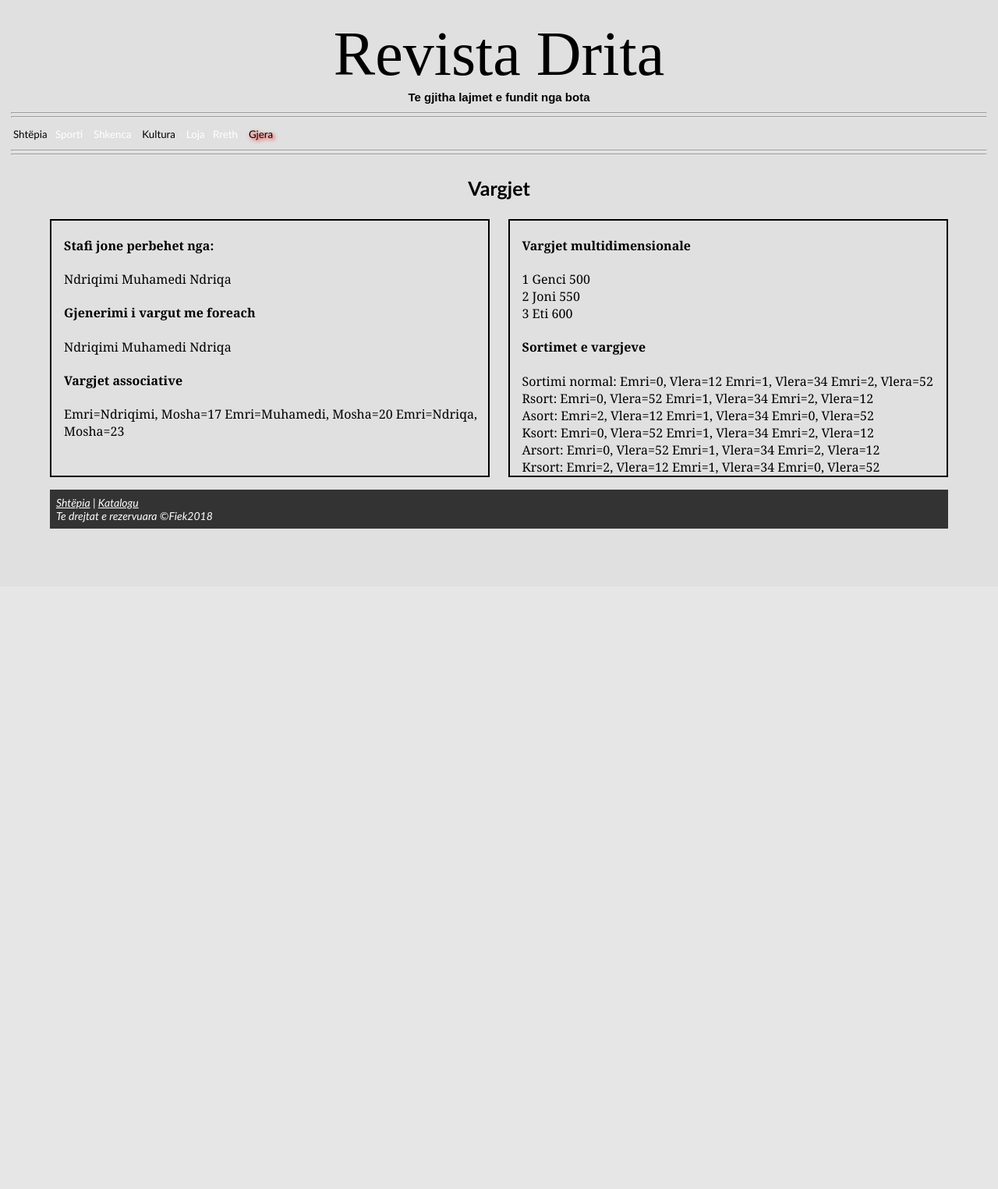
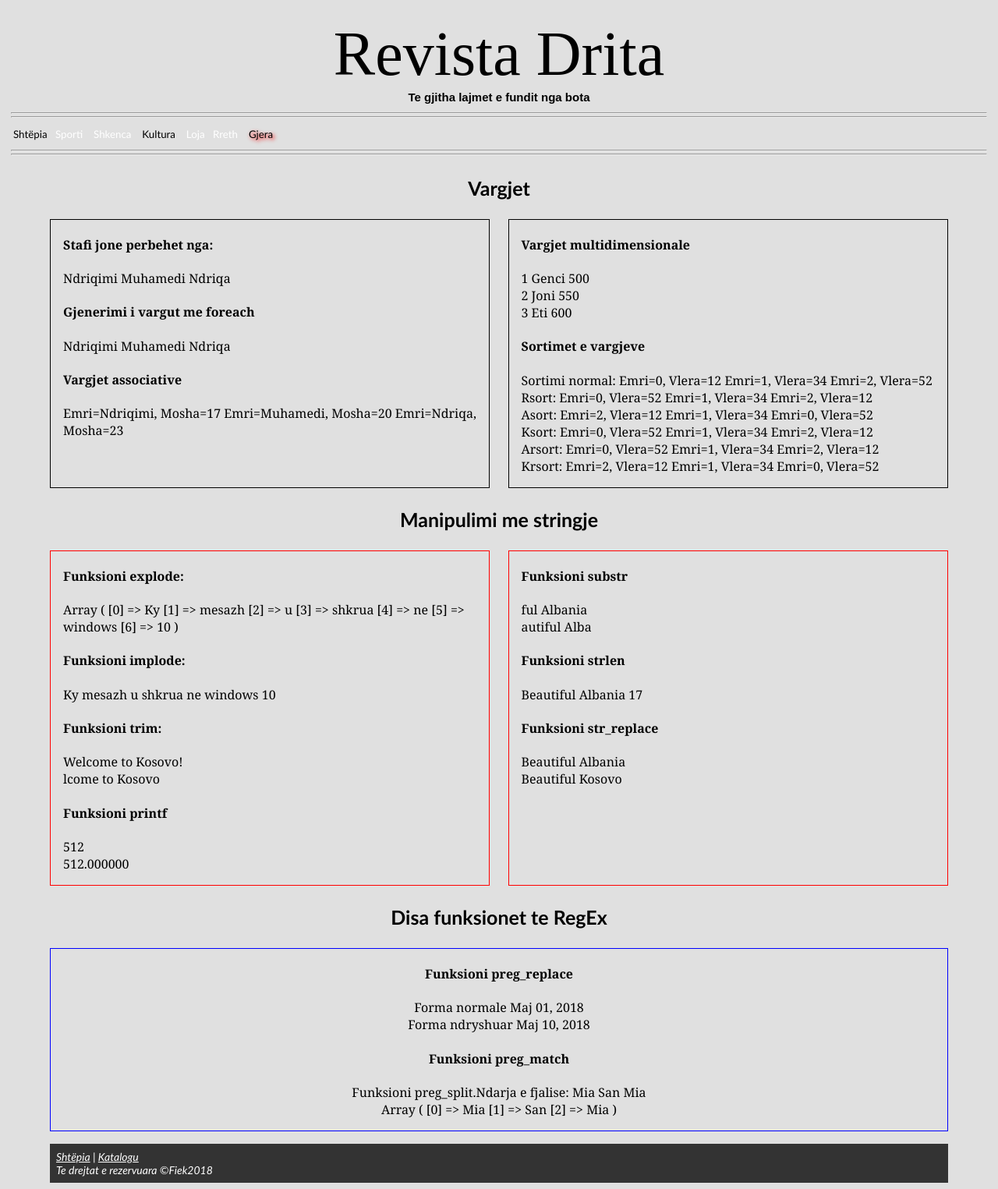
Before and after one commit to ndriqimh/PHP18_19, a PHP site: page /Gjera.php in a window 1280 px wide. Shown: the part 48-1573 px from the top of the page at 78% size. Before the commit the page ends 726 px from the top, so only its background shows below. Run offline with PHP 8.4, Linux system fonts and the light colour scheme.

Commit message:
Manipulimi me stringje dhe Disa funksioni te rregullar expresions

```diff
--- a/ProjektiPHP/Gjera.php
+++ b/ProjektiPHP/Gjera.php
@@ -125,13 +125,27 @@
         }
         .pjesa1{
             padding-left: 1em;
-            border: solid 2px;
+            border: solid 1px;
             margin-right: 2%;
             width: 49%;
         }
         .pjesa2{
             padding-left: 1em;
-            border: solid 2px;
+            border: solid 1px;
+            width: 49%;
+        }
+        .stringjet{
+            display: flex;
+        }
+        .str1{
+            padding-left: 1em;
+            border: solid 1px red;
+            margin-right: 2%;
+            width: 49%;
+        }
+        .str2{
+            padding-left: 1em;
+            border: solid 1px red;
             width: 49%;
         }
     </style>
@@ -174,7 +188,7 @@
 </div>
 <h2 style="text-align: center;margin: 1em 0em 1em 0;">Vargjet </h2>
 <div class="pjesa">
-    <div class="pjesa1">
+    <div class="pjesa1" style="padding-bottom: 1em;">
     <?php
         echo "<h4>Stafi jone perbehet nga: </h4>";
         $stafi = array("Ndriqimi", "Muhamedi", "Ndriqa");
@@ -195,7 +209,7 @@
 
     ?>
     </div>
-    <div class="pjesa2">
+    <div class="pjesa2" style="padding-bottom: 1em;">
         <?php
         echo "<h4>Vargjet multidimensionale</h4>";
         $paga = array
@@ -260,7 +274,60 @@
         ?>
     </div>
 </div>
+<h2 style="margin: 1em 0em 1em 0em;text-align: center;">Manipulimi me stringje</h2>
+<div class="stringjet">
+    <div class="str1" style="padding-bottom: 1em;">
+    <?php
+    echo "<h4>Funksioni explode:</h4>";
+    $njeString="Ky mesazh u shkrua ne windows 10";
+    print_r(explode(" ",$njeString));
+    $stringTjeter=(explode(" ",$njeString));
+    echo "<br>";
+    echo "<h4>Funksioni implode:</h4>";
+    echo implode(" ",$stringTjeter);
+    echo "<h4>Funksioni trim:</h4>";
+    $str= "Welcome to Kosovo!";
+    echo $str . "<br>";
+    echo trim($str,"Wes!");
+    echo "<h4>Funksioni printf</h4>";
+    $val = 512;
+    echo $val , "<br>";
+    printf("%f",$val);
+    ?>
+    </div>
+    <div class="str2" style="padding-bottom: 1em;">
+        <?php
+        echo "<h4>Funksioni substr</h4>";
+        $fjalia="Beautiful Albania";
+        echo substr($fjalia,6), "<br>";
+        echo substr($fjalia,2,12);
+        echo "<h4>Funksioni strlen</h4>";
+        echo $fjalia, "\n";
+        echo strlen($fjalia);
+        echo "<h4>Funksioni str_replace</h4>";
+        echo $fjalia, "<br>";
+        $zv = str_replace('Albania','Kosovo',$fjalia);
+        print_r($zv);
+        ?>
 
+    </div>
+</div>
+<h2 style="margin: 1em 0em 1em 0em;text-align: center;">Disa funksionet te RegEx</h2>
+<div class="regex" style="border: solid 1px blue;text-align: center;padding-bottom: 1em;">
+    <?php
+        echo "<h4>Funksioni preg_replace</h4>";
+        $stringu = 'Maj 01, 2018';
+        $modeli = '/(\w+) (\d+), (\d+)/i';
+        $zev = '${1} 10, $3';
+        echo "Forma normale " , $stringu;
+        echo "<br>";
+        echo "Forma ndryshuar ", preg_replace($modeli,$zev,$stringu);
+        echo "<h4>Funksioni preg_match</h4>";
+        echo "Funksioni preg_split.Ndarja e fjalise: Mia San Mia" , "<br>";
+        $split = preg_split("/[\s,]+/", "Mia San Mia");
+        print_r($split);
+    ?>
+</div>
 <div>
 <footer>
     <p><a href="#" class="f">Sht&euml;pia</a> | <a href="#" class="f">Katalogu</a></p>
```
